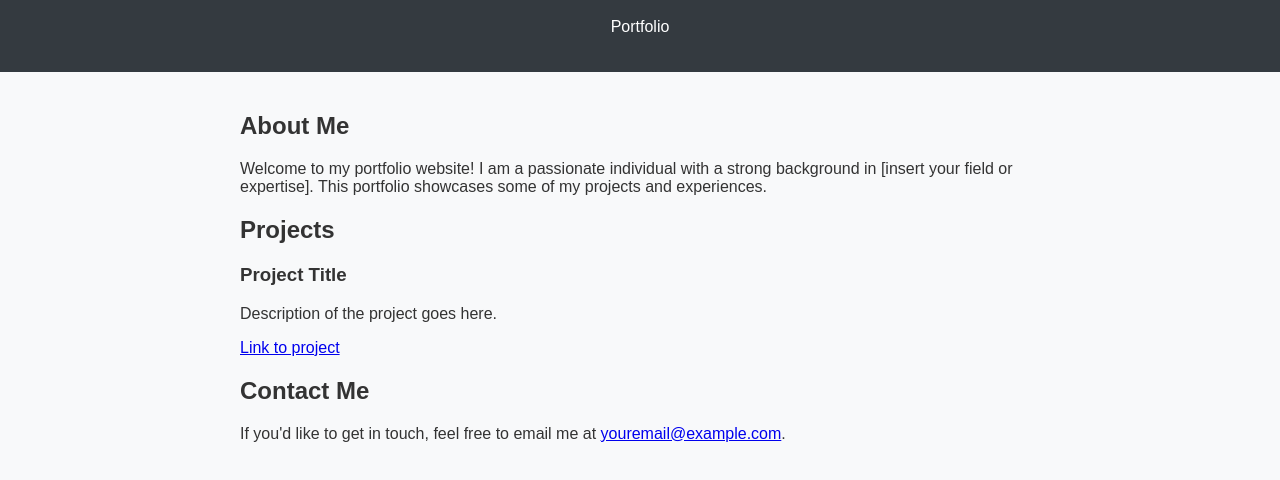
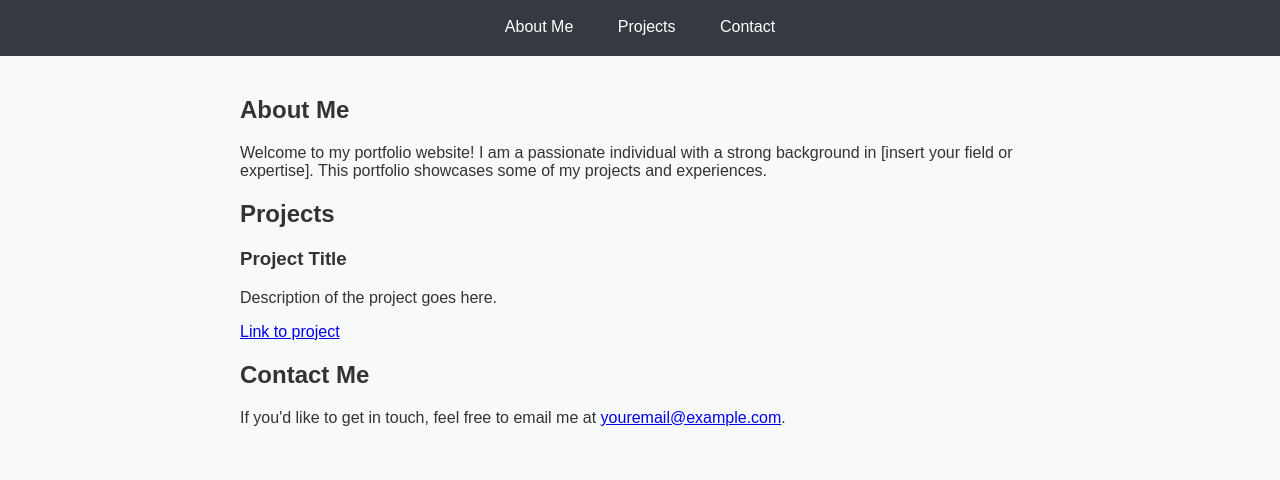
Before and after one commit to EvenSvoren95/portfolio, a plain HTML site: page portfolio.html in a window 1280 px wide. Shown: the part 78-558 px from the top of the page. Drawn offline with Linux system fonts and the light colour scheme.

Commit message:
Styling and changing content. Added menu

```diff
--- a/portfolio.html
+++ b/portfolio.html
@@ -13,14 +13,22 @@
 
     <header>
         <h1>Even Svoren</h1>
-        <p>Portfolio</p>
+        <nav>
+            <ul>
+                <li><a href="#about">About Me</a></li>
+                <li><a href="#projects">Projects</a></li>
+                <li><a href="#contact">Contact</a></li>
+            </ul>
+        </nav>
     </header>
 
     <div class="container">
-        <!-- Add your portfolio content here -->
+        <section id="about">
             <h2>About Me</h2>
             <p>Welcome to my portfolio website! I am a passionate individual with a strong background in [insert your field or expertise]. This portfolio showcases some of my projects and experiences.</p>
+        </section>
 
+        <section id="projects">
             <h2>Projects</h2>
             <div>
                 <!-- Example project -->
@@ -28,11 +36,13 @@
                 <p>Description of the project goes here.</p>
                 <p><a href="#">Link to project</a></p>
             </div>
+        </section>
 
+        <section id="contact">
             <h2>Contact Me</h2>
             <p>If you'd like to get in touch, feel free to email me at <a href="mailto:youremail@example.com">youremail@example.com</a>.</p>
+        </section>
     </div>
 
 </body>
-
 </html>
--- a/style.css
+++ b/style.css
@@ -24,6 +24,33 @@
             padding: 20px;
         }
 
+        header nav ul {
+            list-style-type: none;
+            padding: 0;
+            margin: 0;
+            text-align: center;
+        }
+
+        header nav ul li {
+            display: inline;
+            margin-right: 20px;
+        }
+
+        header nav ul li:last-child {
+            margin-right: 0;
+        }
+
+        header nav ul li a {
+            color: #fff;
+            text-decoration: none;
+            padding: 10px;
+        }
+
+        header nav ul li a:hover {
+            background-color: #555;
+            border-radius: 5px;
+        }
+
         /* Add more styles as needed */
 
         /* Responsive design for small screens */
```
Lines whose indentation alone changed are shown as unchanged.
